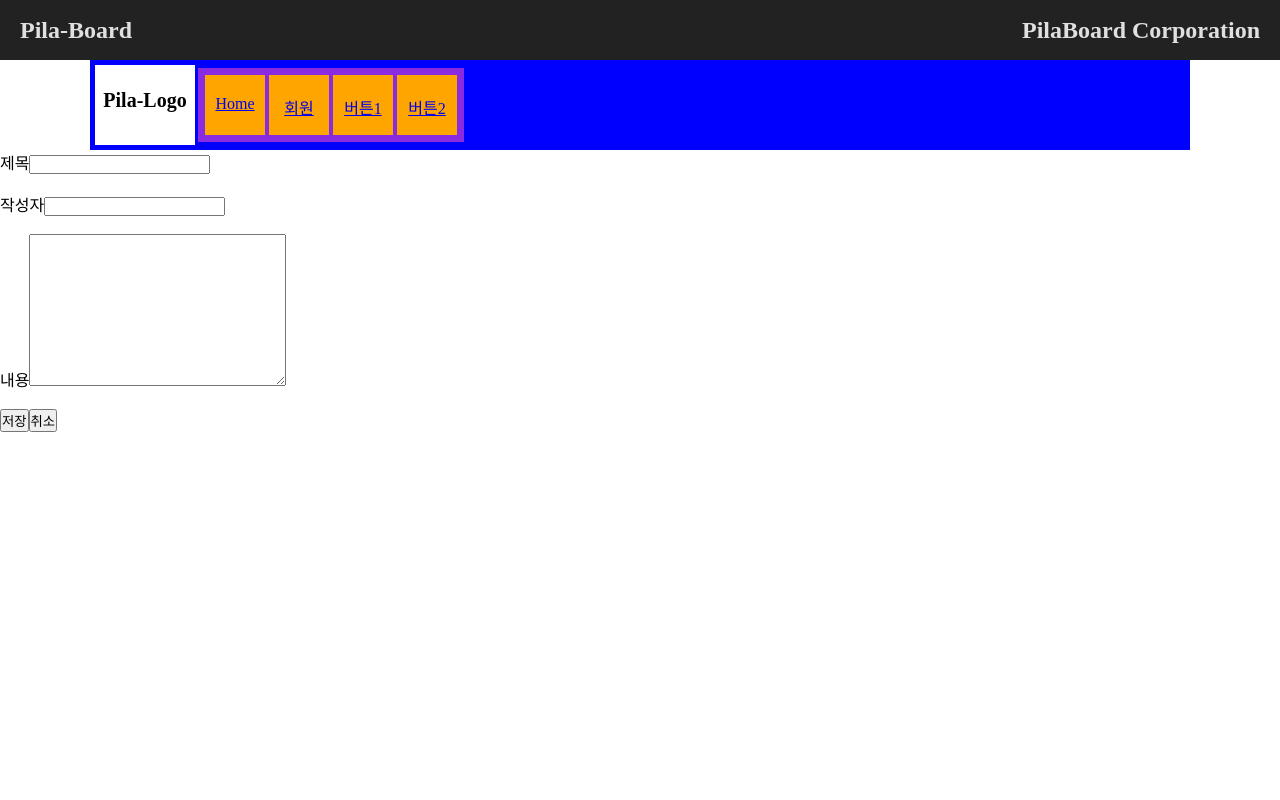
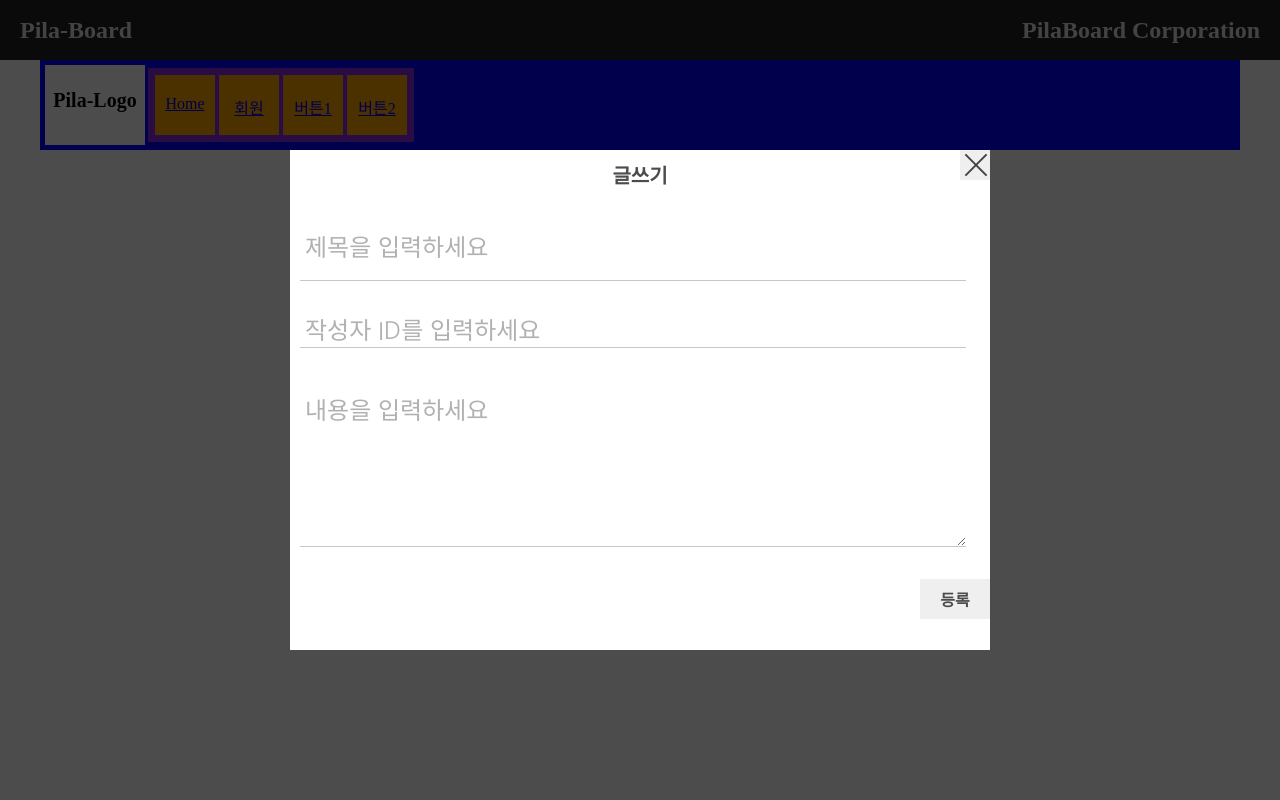
Before and after one commit to gdwb3219/pila-board, a React (Create React App) app: page /write in a window 1280 px wide. Shown: the top 800 px of the page. Built offline with nearby package versions, Linux system fonts and the light colour scheme.

Commit message:
create-form template 수정

```diff
--- a/package.json
+++ b/package.json
@@ -11,10 +11,11 @@
     "react-bootstrap": "^2.8.0",
     "react-dom": "^18.2.0",
     "react-js-pagination": "^3.0.3",
+    "react-modal": "^3.16.1",
     "react-router-dom": "^6.15.0",
     "react-scripts": "5.0.1",
+    "react-uuid": "^2.0.0",
     "styled-components": "^6.1.0",
-    "react-uuid": "^2.0.0",
     "uuid": "^9.0.1",
     "web-vitals": "^2.1.4"
   },
@@ -41,6 +42,5 @@
       "last 1 firefox version",
       "last 1 safari version"
     ]
-  },
-  "proxy": "http://127.0.0.1:8000"
+  }
 }
--- a/public/index.html
+++ b/public/index.html
@@ -4,6 +4,12 @@
     <meta charset="utf-8" />
     <meta name="viewport" content="width=device-width, initial-scale=1" />
     <title>Pila-Board</title>
+    <link rel="preconnect" href="https://fonts.googleapis.com" />
+    <link rel="preconnect" href="https://fonts.gstatic.com" crossorigin />
+    <link
+      href="https://fonts.googleapis.com/css2?family=Nanum+Gothic:wght@400;700&display=swap"
+      rel="stylesheet"
+    />
   </head>
   <body>
     <div id="root"></div>
--- a/src/App.css
+++ b/src/App.css
@@ -4,7 +4,7 @@
 }
 
 .wrapped {
-  width: 1100px;
+  width: 1200px;
   margin-left: auto;
   margin-right: auto;
 }
--- a/src/components/contents/board-contents/Board.css
+++ b/src/components/contents/board-contents/Board.css
@@ -53,3 +53,158 @@
   color: #2c2c2c;
   font-size: 15px;
 }
+
+#form-background {
+  background-color: black;
+  height: 100%;
+  width: 100%;
+  position: fixed;
+  left: 50%;
+  top: 50%;
+  transform: translate(-50%, -50%);
+  opacity: 70%;
+  transition: all 0.5s linear;
+}
+
+#form-container {
+  width: 700px;
+  height: 500px;
+  background-color: rgb(255, 255, 255);
+  position: fixed;
+  top: 50%;
+  left: 50%;
+  transform: translate(-50%, -50%);
+}
+
+#create-header {
+  display: flex;
+  justify-items: flex-start;
+}
+
+#create-header p {
+  margin-left: auto;
+  margin-right: auto;
+  margin-top: 10px;
+  margin-bottom: 10px;
+  height: 30px;
+  font-size: 20px;
+  font-weight: 700;
+  color: #4c4c4c;
+}
+
+.X-button {
+  height: 30px;
+  width: 30px;
+  border: none;
+  position: absolute;
+  right: 0;
+  margin-left: auto;
+}
+
+.X-button:before,
+.X-button:after {
+  position: absolute;
+  top: 0;
+  left: 15px;
+  content: '';
+  height: 30px;
+  width: 2px;
+  background-color: rgb(66, 66, 66);
+}
+
+.X-button:before {
+  transform: rotate(45deg);
+}
+
+.X-button:after {
+  transform: rotate(-45deg);
+}
+
+.X-button:hover {
+  background-color: orange;
+}
+
+.form-wrapper {
+  display: flex;
+  flex-direction: column;
+  justify-content: flex-start;
+}
+
+.ta {
+  background-color: #fff;
+  border: 0;
+  border-bottom: solid 1px #c3c8cc;
+  width: 95%;
+  outline: none;
+  font-size: 30px;
+  font-weight: bold;
+  color: #4c4c4c;
+  padding: 5px;
+  font-family: 'Nanum Gothic', sans-serif;
+}
+
+.title.ta {
+  height: 60px;
+}
+
+.createdBy.ta {
+  font-size: 18px;
+}
+
+.title.ta::placeholder {
+  color: #b1b1b1;
+  font-size: 24px;
+  font-weight: 500;
+}
+
+.createdBy.ta::placeholder {
+  color: #b1b1b1;
+  font-size: 24px;
+  font-weight: 500;
+}
+
+.contents.ta::placeholder {
+  color: #b1b1b1;
+  font-size: 24px;
+  font-weight: 500;
+}
+
+.title {
+  margin: 5px;
+}
+
+.createdBy {
+  margin: 5px;
+}
+
+.contents {
+  margin: 5px;
+}
+
+.contents.ta {
+  height: 150px;
+  font-size: 24px;
+  font-family: 'Nanum Gothic', sans-serif;
+}
+
+.button-form {
+  border: 0;
+  height: 40px;
+  width: 70px;
+  font-size: 16px;
+  font-weight: 700;
+  color: #4c4c4c;
+  font-family: 'Nanum Gothic', sans-serif;
+  margin-left: auto;
+}
+
+.button-form:hover {
+  background-color: orange;
+}
+
+#save-container {
+  margin-top: auto;
+  display: flex;
+  justify-content: flex-start;
+  bottom: 0;
+}
--- a/src/components/contents/board-contents/Board.jsx
+++ b/src/components/contents/board-contents/Board.jsx
@@ -1,10 +1,11 @@
-import { Link, useNavigate } from "react-router-dom";
-import Button from "react-bootstrap/Button";
-import "./Board.css";
-import { useState, useEffect } from "react";
-import axios from "axios";
-import Pagination from "react-js-pagination";
-import styled from "styled-components";
+import { Link, useNavigate } from 'react-router-dom';
+import Button from 'react-bootstrap/Button';
+import './Board.css';
+import { useState, useEffect } from 'react';
+import axios from 'axios';
+import Pagination from 'react-js-pagination';
+import styled from 'styled-components';
+import InputForm from './InputForm';
 
 function Board() {
   const navigate = useNavigate();
@@ -12,9 +13,10 @@ function Board() {
   const [page, setPage] = useState(1);
   // 게시판에 보이는 게시물 갯수 (기본 10)
   const [items, setItems] = useState(10);
+  const [isModal, setIsModal] = useState(false);
 
   useEffect(() => {
-    const storedBoardList = JSON.parse(localStorage.getItem("boardList"));
+    const storedBoardList = JSON.parse(localStorage.getItem('boardList'));
     if (storedBoardList) {
       setBoardList(storedBoardList);
     }
@@ -37,30 +39,32 @@ function Board() {
   // );
 
   const [boardList, setBoardList] = useState(
-    JSON.parse(localStorage.getItem("boradlist")) || []
+    JSON.parse(localStorage.getItem('boradlist')) || []
   );
 
   const moveToWrite = () => {
-    navigate("/write");
+    setIsModal(true);
+    // navigate('/write');
+    console.log(isModal);
   };
 
   return (
     <>
-      <div className='article-container'>
-        <ul className='article-list'>
+      <div className="article-container">
+        <ul className="article-list">
           {boardList
             .slice(items * (page - 1), items * (page - 1) + items)
             .map((board) => (
               // 4) map 함수로 데이터 출력
-              <li className='article' key={board.idx}>
-                <Link className='link' to={`/board/${board.idx}`}>
+              <li className="article" key={board.idx}>
+                <Link className="link" to={`/board/${board.idx}`}>
                   {board.title}
                 </Link>
-                <div className='sub-button'>
-                  <a href='/' className='good-button'>
+                <div className="sub-button">
+                  <a href="/" className="good-button">
                     좋아요
                   </a>
-                  <a href='/' className='reply'>
+                  <a href="/" className="reply">
                     댓글
                   </a>
                 </div>
@@ -68,7 +72,7 @@ function Board() {
             ))}
         </ul>
         <div>
-          <PaginationBox className='PaginationBox'>
+          <PaginationBox className="PaginationBox">
             <Pagination
               activePage={page}
               itemsCountPerPage={items}
@@ -79,11 +83,12 @@ function Board() {
           </PaginationBox>
         </div>
         <div>
-          <button id='create-button' onClick={moveToWrite}>
+          <button id="create-button" onClick={moveToWrite}>
             글쓰기
           </button>
         </div>
       </div>
+      {isModal && <InputForm isModal={isModal} setIsModal={setIsModal} />}
     </>
   );
 }
--- a/src/components/contents/board-contents/InputForm.jsx
+++ b/src/components/contents/board-contents/InputForm.jsx
@@ -1,10 +1,10 @@
-import React, { useState, useEffect } from "react";
-import { useNavigate } from "react-router-dom";
+import React, { useState, useEffect } from 'react';
+import { useNavigate } from 'react-router-dom';
 
 // 현재 시간 구하는 함수
 const time = () => {
   const curr = new Date();
-  console.log("현재시간(Locale) : " + curr + "<br>"); // 현재시간(Locale) : Tue May 31 2022 09:00:30
+  console.log('현재시간(Locale) : ' + curr + '<br>'); // 현재시간(Locale) : Tue May 31 2022 09:00:30
 
   // 2. UTC 시간 계산
   const utc = curr.getTime() + curr.getTimezoneOffset() * 60 * 1000;
@@ -15,31 +15,31 @@ const time = () => {
   return kr_curr;
 };
 
-const InputForm = () => {
+const InputForm = ({ isModal, setIsModal }) => {
   const navigate = useNavigate();
   // 처음 LocalStorage에 있는 boradList로 Parsing 하여 객체 리스트 불러오기
   useEffect(() => {
-    const storedBoardList = JSON.parse(localStorage.getItem("boardList"));
+    const storedBoardList = JSON.parse(localStorage.getItem('boardList'));
     if (storedBoardList) {
       setBoardList(storedBoardList);
     }
   }, []);
   // 초기값 boardList 불러오기 (없으면 빈 리스트)
   const [boardList, setBoardList] = useState(
-    JSON.parse(localStorage.getItem("boardList")) || []
+    JSON.parse(localStorage.getItem('boardList')) || []
   );
   // 초기값 board State 설정
   const [board, setBoard] = useState({
-    idx: boardList.length > 0 ? boardList[boardList.length - 1]["idx"] + 1 : 0, // boardList의 마지막 항목의 인덱스 + 1
-    title: "",
-    createdBy: "",
-    contents: "",
+    idx: boardList.length > 0 ? boardList[boardList.length - 1]['idx'] + 1 : 0, // boardList의 마지막 항목의 인덱스 + 1
+    title: '',
+    createdBy: '',
+    contents: '',
     timestamp: time(),
   });
 
   // boardList가 변할 때마다 새로운 boardList를 LocalStorage에 저장 (update 기능)
   useEffect(() => {
-    localStorage.setItem("boardList", JSON.stringify(boardList));
+    localStorage.setItem('boardList', JSON.stringify(boardList));
   }, [boardList]);
 
   const { idx, title, createdBy, contents, timestamp } = board; //비구조화 할당
@@ -61,48 +61,68 @@ const InputForm = () => {
     // })
     await setBoardList([...boardList, board]);
     console.log(boardList);
-    alert("등록되었습니다.");
-    navigate("/");
+    alert('등록되었습니다.');
     console.log(boardList);
+    setIsModal(false);
   };
 
-  const backToList = () => {
-    navigate("/");
+  const createCancel = () => {
+    // navigate('/');
+    setIsModal(false);
+    console.log(isModal);
   };
 
   return (
-    <div>
-      <div>
-        <span>제목</span>
-        <input type='text' name='title' value={title} onChange={onChange} />
+    <>
+      <div id="form-background"></div>
+      <div id="form-container">
+        <div className="form-wrapper">
+          <div id="create-header">
+            <p>글쓰기</p>
+            <button className="X-button" onClick={createCancel}></button>
+          </div>
+          <div className="title">
+            <input
+              className="title ta"
+              placeholder="제목을 입력하세요"
+              type="text"
+              name="title"
+              value={title}
+              onChange={onChange}
+            />
           </div>
           <br />
-      <div>
-        <span>작성자</span>
+          <div className="createdBy">
             <input
-          type='text'
-          name='createdBy'
+              className="createdBy ta"
+              placeholder="작성자 ID를 입력하세요"
+              type="text"
+              name="createdBy"
               value={createdBy}
               onChange={onChange}
             />
           </div>
           <br />
-      <div>
-        <span>내용</span>
+          <div className="contents">
             <textarea
-          name='contents'
-          cols='30'
-          rows='10'
+              className="contents ta"
+              placeholder="내용을 입력하세요"
+              name="contents"
+              cols="30"
+              rows="10"
               value={contents}
               onChange={onChange}
             ></textarea>
           </div>
           <br />
-      <div>
-        <button onClick={saveBoard}>저장</button>
-        <button onClick={backToList}>취소</button>
+          <div id="save-container">
+            <button className="button-form" onClick={saveBoard}>
+              등록
+            </button>
           </div>
         </div>
+      </div>
+    </>
   );
 };
 
```
Also changed, not shown: 1 other file (tests, documents, lock files or other folders). Lines whose indentation alone changed are shown as unchanged.
